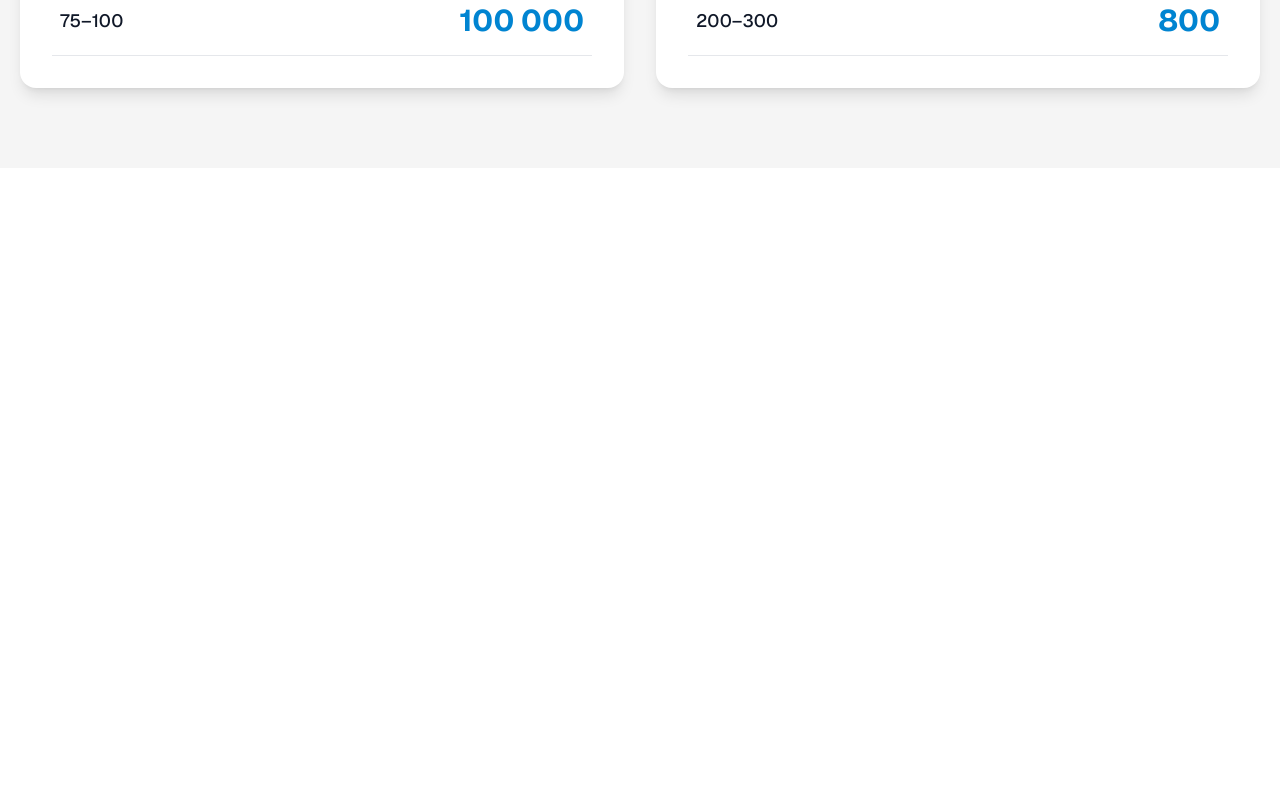
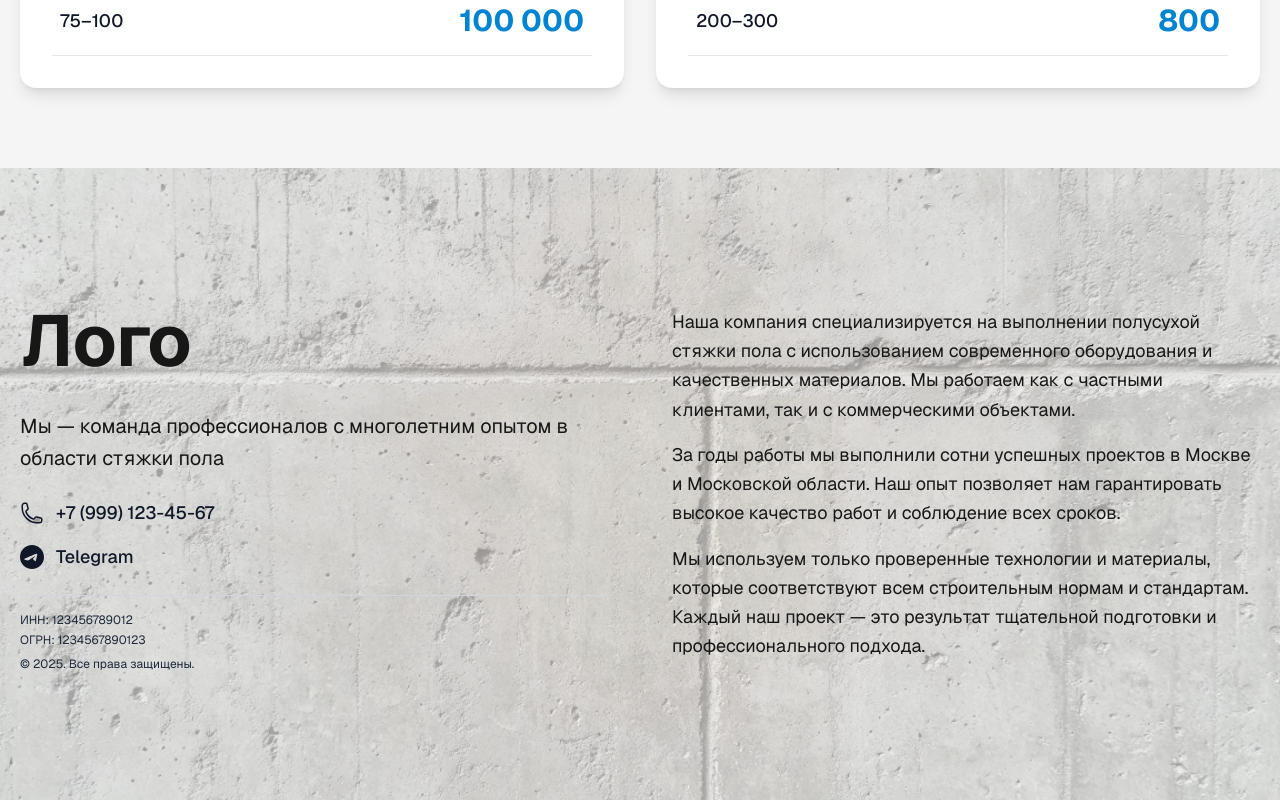
Before and after one commit to turbokuzmich/profipol, a Next.js app: page / in a window 1280 px wide. Shown: the part 3110-3910 px from the top of the page. Before the commit the page ends 3278 px from the top, so only its background shows below. Built offline with nearby package versions, Linux system fonts and the light colour scheme.

Commit message:
about + footer

```diff
--- a/app/page.tsx
+++ b/app/page.tsx
@@ -484,6 +484,98 @@ export default function Home() {
           </div>
         </div>
       </section>
+
+      {/* Блок «О нас» */}
+      <section className="relative w-full bg-neutral-100 py-20 md:py-32 overflow-hidden">
+        {/* Фоновое изображение */}
+        <div
+          className="absolute inset-0 bg-cover bg-center bg-no-repeat opacity-40"
+          style={{
+            backgroundImage: "url('/images/about.jpg')",
+          }}
+        ></div>
+
+        {/* Контент */}
+        <div className="relative z-10 px-2 md:px-5 2xl:px-0">
+          <div className="max-w-7xl mx-auto">
+            <div className="grid grid-cols-1 lg:grid-cols-2 gap-12 lg:gap-16 items-center">
+              {/* Левая часть */}
+              <div className="space-y-6">
+                <div className="space-y-4">
+                  <h2 className="text-5xl md:text-6xl lg:text-7xl font-bold mb-6 leading-tight">
+                    Лого
+                  </h2>
+                  <p className="text-xl leading-relaxed">
+                    Мы — команда профессионалов с многолетним опытом в области
+                    стяжки пола
+                  </p>
+                </div>
+
+                {/* Контакты */}
+                <div className="flex flex-col gap-4">
+                  <a
+                    href="tel:+79991234567"
+                    className="flex items-center gap-3 text-gray-900 hover:text-sky-600 transition-colors"
+                  >
+                    <PhoneIcon className="w-6 h-6" />
+                    <span className="text-lg font-medium">
+                      +7 (999) 123-45-67
+                    </span>
+                  </a>
+                  <a
+                    href="https://t.me/your_telegram"
+                    target="_blank"
+                    rel="noopener noreferrer"
+                    className="flex items-center gap-3 text-gray-900 hover:text-sky-600 transition-colors"
+                  >
+                    <svg
+                      className="w-6 h-6"
+                      fill="currentColor"
+                      viewBox="0 0 24 24"
+                      xmlns="http://www.w3.org/2000/svg"
+                    >
+                      <path d="M12 0C5.373 0 0 5.373 0 12s5.373 12 12 12 12-5.373 12-12S18.627 0 12 0zm5.562 8.161c-.174 1.584-1.11 5.433-1.567 7.21-.198.808-.587 1.078-.965.66-.299-.31-1.15-1.13-1.76-1.62-.622-.5-.217-.775.135-1.225.093-.116 1.707-1.566 1.74-1.7.008-.033.016-.155-.06-.23-.075-.075-.194-.05-.278-.03-.118.02-2.002 1.27-5.65 3.73-.535.33-1.02.49-1.455.48-.48-.01-1.404-.27-2.09-.49-.844-.27-1.515-.42-1.457-.888.023-.19.32-.385.884-.585 3.47-1.52 5.79-2.52 6.97-3.01 3.33-1.38 4.02-1.62 4.47-1.63.1 0 .32.024.465.14.118.1.15.234.165.33.014.095.033.31.02.48z" />
+                    </svg>
+                    <span className="text-lg font-medium">Telegram</span>
+                  </a>
+                </div>
+
+                {/* Юридическая информация */}
+                <div className="pt-4 border-t border-gray-300">
+                  <p className="text-xs text-gray-800 space-y-1">
+                    <span className="block">ИНН: 123456789012</span>
+                    <span className="block">ОГРН: 1234567890123</span>
+                    <span className="block mt-2">
+                      © 2025. Все права защищены.
+                    </span>
+                  </p>
+                </div>
+              </div>
+
+              {/* Правая часть */}
+              <div className="text-base md:text-lg leading-relaxed space-y-4">
+                <p>
+                  Наша компания специализируется на выполнении полусухой стяжки
+                  пола с использованием современного оборудования и качественных
+                  материалов. Мы работаем как с частными клиентами, так и с
+                  коммерческими объектами.
+                </p>
+                <p>
+                  За годы работы мы выполнили сотни успешных проектов в Москве и
+                  Московской области. Наш опыт позволяет нам гарантировать
+                  высокое качество работ и соблюдение всех сроков.
+                </p>
+                <p>
+                  Мы используем только проверенные технологии и материалы,
+                  которые соответствуют всем строительным нормам и стандартам.
+                  Каждый наш проект — это результат тщательной подготовки и
+                  профессионального подхода.
+                </p>
+              </div>
+            </div>
+          </div>
+        </div>
+      </section>
     </>
   );
 }
```
Also changed, not shown: public/images/about.jpg (added).
